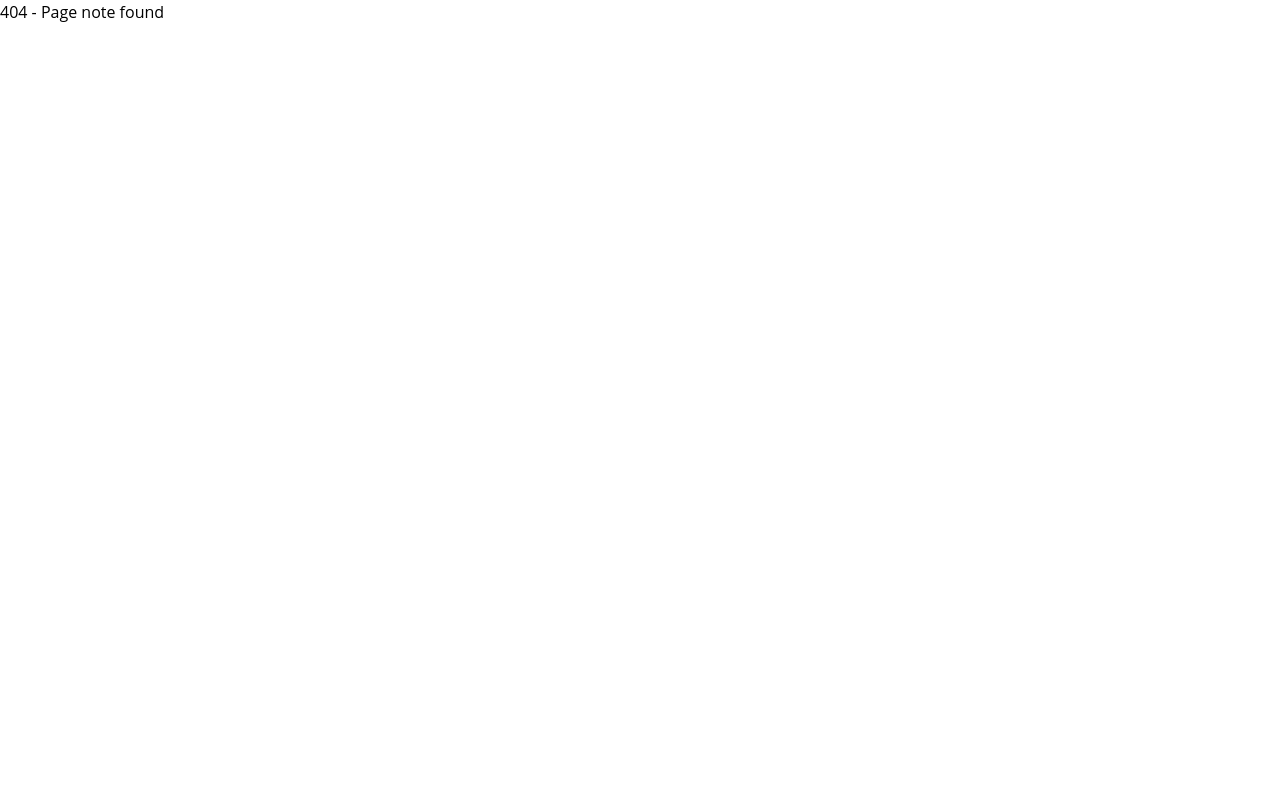
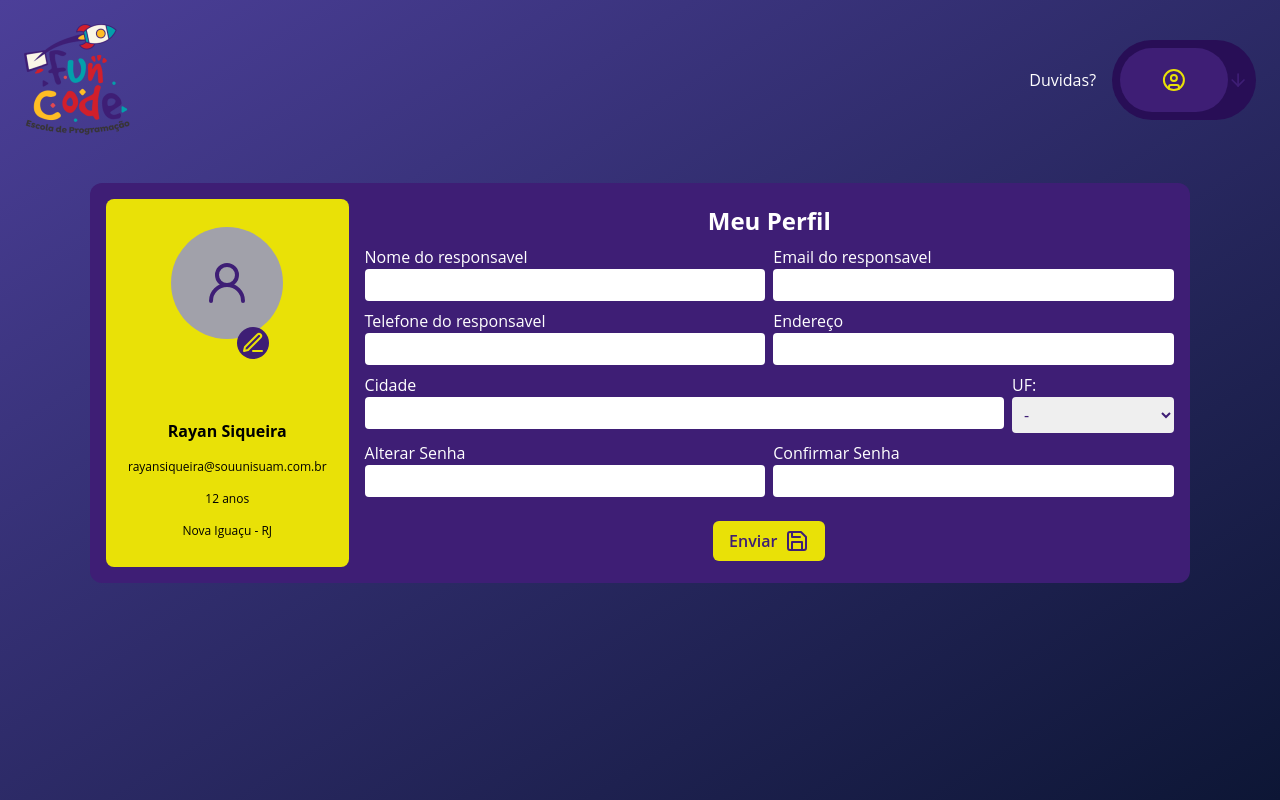
Before and after one commit to Rayan-Aguiar/FunCode_tcc, a React (Vite) app: page /students/edit-perfil in a window 1280 px wide. Before the commit this address had no page. Built offline with nearby package versions, Linux system fonts and the light colour scheme.

Commit message:
add edit page

```diff
--- a/src/router.tsx
+++ b/src/router.tsx
@@ -8,6 +8,7 @@ import Students from "./admin/views/Students"
 import Home from "./home";
 import StudentsHome from "./student/home";
 import StudentsClasses from "./student/classes";
+import EditPerfil from "./student/edit";
 
 export default function Router(){
     return(
@@ -21,6 +22,7 @@ export default function Router(){
 
                <Route path="/students" element={<StudentsHome />} />
                <Route path="/students/classes" element={<StudentsClasses />}/>
+               <Route path="/students/edit-perfil" element={<EditPerfil />} />
             </Routes>
         </BrowserRouter>
     )
--- /dev/null
+++ b/src/student/edit/index.tsx
@@ -0,0 +1,128 @@
+import { Edit3Icon, Save, User2 } from "lucide-react";
+import StudentsHeader from "../components/header";
+
+const estados = {
+  "": "",
+  AC: "Acre",
+  AL: "Alagoas",
+  AM: "Amazonas",
+  AP: "Amapá",
+  BA: "Bahia",
+  CE: "Ceará",
+  DF: "Distrito Federal",
+  ES: "Espírito Santo",
+  GO: "Goiás",
+  MA: "Maranhão",
+  MG: "Minas Gerais",
+  MS: "Mato Grosso do Sul",
+  MT: "Mato Grosso",
+  PA: "Pará",
+  PB: "Paraíba",
+  PE: "Pernambuco",
+  PI: "Piauí",
+  PR: "Paraná",
+  RJ: "Rio de Janeiro",
+  RN: "Rio Grande do Norte",
+  RO: "Rondônia",
+  RR: "Roraima",
+  RS: "Rio Grande do Sul",
+  SC: "Santa Catarina",
+  SE: "Sergipe",
+  SP: "São Paulo",
+  TO: "Tocantins",
+};
+
+
+export default function EditPerfil() {
+  return (
+    <div className="w-screen md:h-screen h-full bg-gradient-to-br from-[#4C3F99] to-[#0D1635] p-6">
+      <StudentsHeader />
+      <div className="w-full flex items-center justify-center mt-12">
+        <main className="bg-roxo md:w-[1100px] w-full h-full md:h-[400px] rounded-xl flex flex-col md:flex-row justify-between items-center p-4 gap-4">
+
+          <div className="bg-limeyellow w-80 h-full rounded-lg flex flex-col justify-center items-center gap-20 relative md:p-0 p-4">
+            <div className="flex justify-center items-center flex-col">
+                <div className="rounded-full bg-zinc-400 w-28 h-28 flex justify-center items-center">
+                    <User2 className="text-roxo w-12 h-12"/>
+                </div>
+                    <label htmlFor="fileInput" className="bg-roxo rounded-full p-1 absolute md:top-32 md:right-20 top-24 right-28 cursor-pointer hover:bg-roxo-normal duration-150"><Edit3Icon className="text-limeyellow"/></label>
+                    <input type="file" id="fileInput" accept=".jpg, .jpeg, .png" multiple className="hidden"/>
+            </div>
+            <div className="flex flex-col justify-center items-center gap-4">
+                <span className="font-bold">Rayan Siqueira</span>
+                <div className="flex flex-col text-xs justify-center items-center gap-4">
+                    <span>rayansiqueira@souunisuam.com.br</span>
+                    <span>12 anos</span>
+                    <span>Nova Iguaçu - RJ</span>
+                </div>
+            </div>
+
+          </div>
+
+          <div className="w-full flex flex-col items-center justify-center text-white gap-2">
+            <h1 className="text-white font-bold text-2xl">Meu Perfil</h1>
+            <div className="flex gap-2 w-full md:flex-row flex-col">
+              <div className="flex flex-col w-full">
+                <label>Nome do responsavel</label>
+                <input type="text" className="rounded px-2 py-1 outline-none text-roxo" />
+              </div>
+              <div className="flex flex-col w-full">
+                <label>Email do responsavel</label>
+                <input
+                  type="email"
+                  className="rounded px-2 py-1 outline-none text-roxo"
+                />
+              </div>
+            </div>
+            <div className="flex gap-2 w-full md:flex-row flex-col">
+              <div className="flex flex-col w-full">
+                <label>Telefone do responsavel</label>
+                <input
+                  type="number"
+                  className="rounded px-2 py-1 outline-none text-roxo"
+                />
+              </div>
+              <div className="flex flex-col w-full">
+                <label>Endereço</label>
+                <input type="text" className="rounded px-2 py-1 outline-none text-roxo" />
+              </div>
+            </div>
+            <div className="flex w-full gap-2">
+              <div className="flex flex-col w-4/5">
+                <label>Cidade</label>
+                <input type="text" className="rounded px-2 py-1 outline-none text-roxo" />
+              </div>
+              <div className="flex flex-col w-1/5">
+                <label>UF:</label>
+                <select name="UF" className="px-2 py-1.5 text-roxo rounded">
+                  {Object.entries(estados).map(([uf, estado]) => (
+                    <option key={uf} value={uf}>
+                      {uf} - {estado}
+                    </option>
+                  ))}
+                </select>
+              </div>
+            </div>
+            <div className="flex w-full gap-2 md:flex-row flex-col">
+              <div className="flex flex-col w-full">
+                <label>Alterar Senha</label>
+                <input
+                  type="password"
+                  className="rounded px-2 py-1 outline-none text-roxo"
+                />
+              </div>
+              <div className="flex flex-col w-full">
+                <label>Confirmar Senha</label>
+                <input
+                  type="password"
+                  className="rounded px-2 py-1 outline-none text-roxo"
+                />
+              </div>
+            </div>
+            <button className="bg-limeyellow w-28 h-10 mt-4 text-roxo rounded-md font-semibold flex justify-center items-center gap-2 hover:bg-[#EBDA3A]">Enviar <Save /></button>
+          </div>
+        </main>
+      </div>
+    </div>
+  );
+}
```
